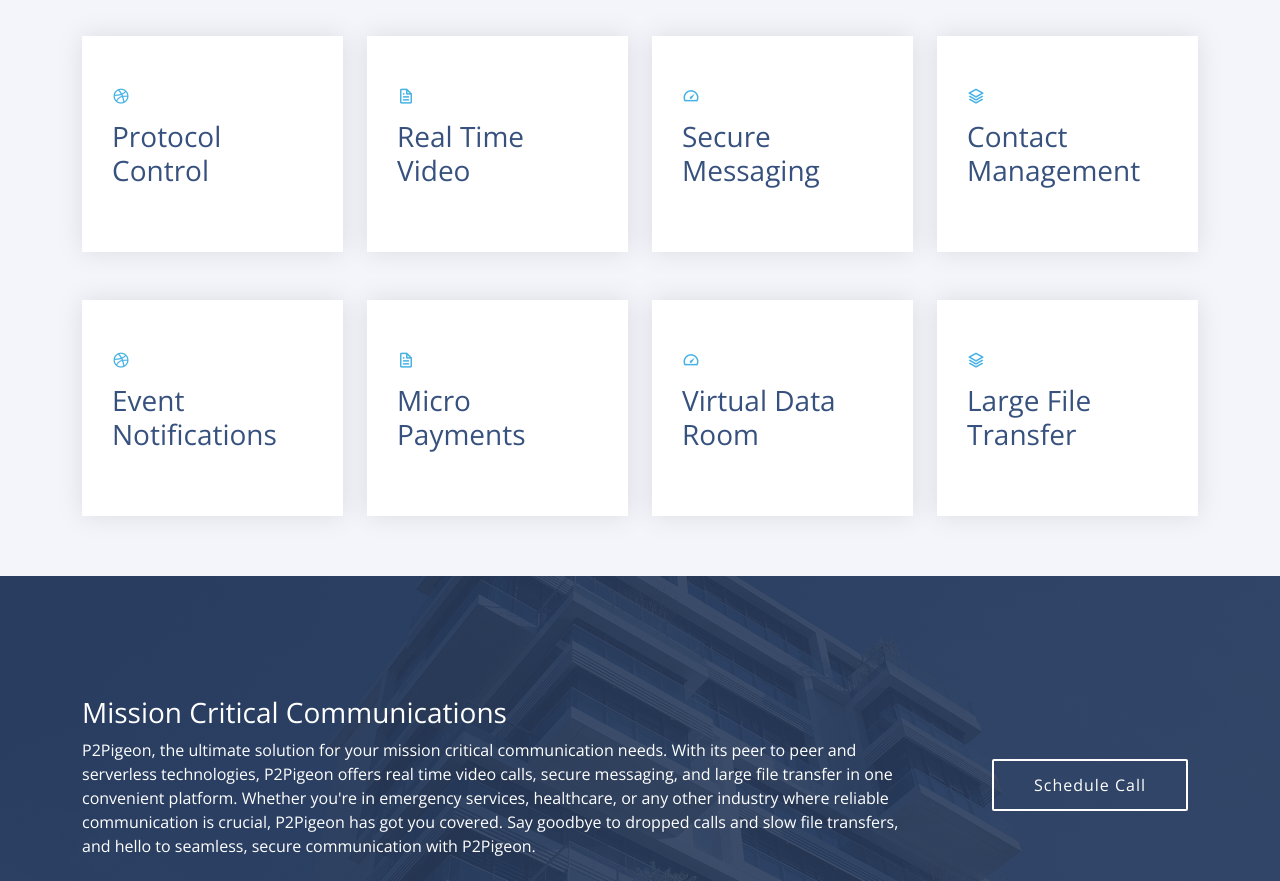
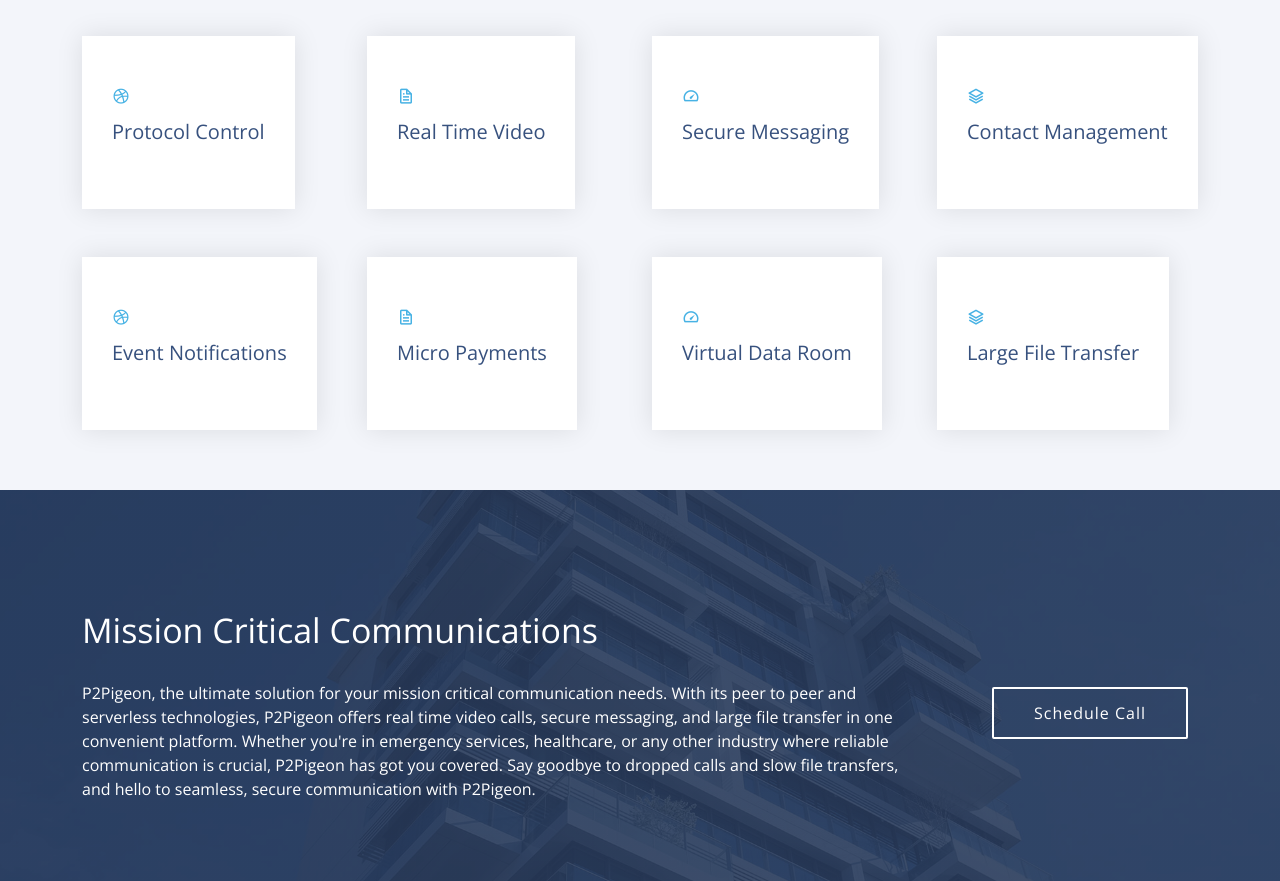
Before and after one commit to SpaceRanchDev/website, a plain HTML site: page index.html in a window 1280 px wide. Shown: the part 1360-2241 px from the top of the page. Drawn offline with nearby package versions, Linux system fonts and the light colour scheme.

Commit message:
Add files via upload

```diff
--- a/assets/css/style.css
+++ b/assets/css/style.css
@@ -798,7 +798,7 @@
 .services .icon-box h4 {
   font-weight: 500;
   margin-bottom: 15px;
-  font-size: 28px;
+  font-size: 20px;
 }
 
 .services .icon-box h4 a {
@@ -831,8 +831,9 @@
 
 .cta h3 {
   color: #fff;
-  font-size: 28px;
+  font-size: 34px;
   font-weight: 500;
+  margin-bottom: 30px;
 }
 
 .cta p {
@@ -1489,6 +1490,7 @@
 
 #footer .credits a {
   transition: 0.3s;
+  color: #fff;
 }
 
 @media (max-width: 768px) {
```
